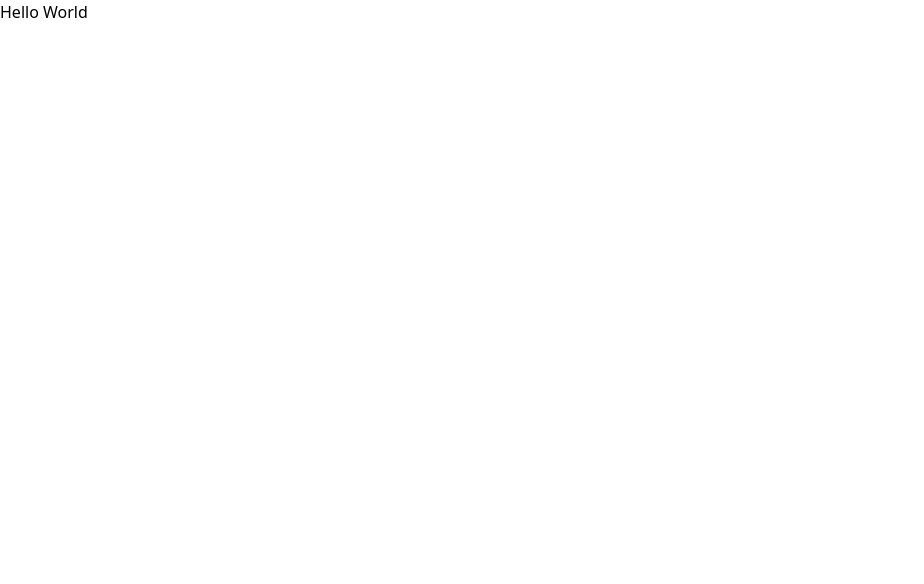
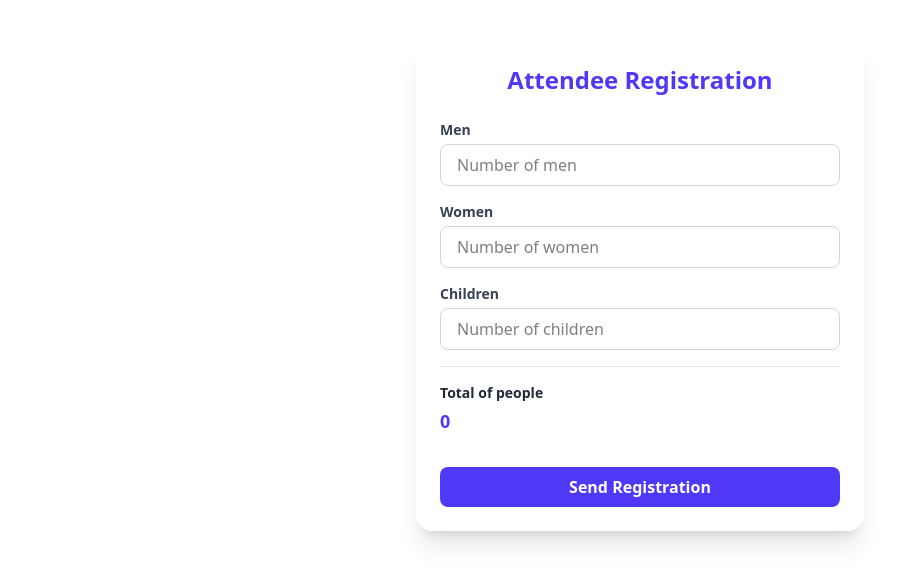
Before and after one commit to Lujan2408/party_metrics_eBFactory, a React (Vite) app: page / in a window 1280 px wide. Shown: the top 584 px of the page, without its empty margins (0-924 px from the left). Built offline with nearby package versions, Linux system fonts and the light colour scheme.

Commit message:
implement AssistanceForm component and update App to include it

```diff
--- a/src/App.tsx
+++ b/src/App.tsx
@@ -1,8 +1,10 @@
+import AssistanceForm from "./components/AssistanceForm"
+
 function App() {
 
   return (
     <>
-      <h1>Hello World</h1>
+      <AssistanceForm />
     </>
   )
 }
--- /dev/null
+++ b/src/components/AssistanceForm.tsx
@@ -0,0 +1,75 @@
+export default function AssistanceForm() {
+  return (
+    <div className="max-w-md mx-auto mt-10 p-6 bg-white rounded-2xl shadow-xl">
+      <h2 className="text-2xl font-bold text-center text-indigo-600 mb-6">
+        Attendee Registration
+      </h2>
+
+      <form className="space-y-4">
+        <div>
+          <label
+            htmlFor="men"
+            className="block text-sm font-bold text-gray-700 "
+          >
+            Men
+          </label>
+          <input
+            type="number"
+            name="men"
+            id="men"
+            className="mt-1 w-full px-4 py-2 border border-gray-300 rounded-lg focus:outline-none focus:ring-2 focus:ring-indigo-500"
+            placeholder="Number of men"
+          />
+        </div>
+
+        <div>
+          <label
+            htmlFor="women"
+            className="block text-sm font-bold text-gray-700"
+          >
+            Women
+          </label>
+          <input
+            type="number"
+            name="women"
+            id="women"
+            className="mt-1 w-full px-4 py-2 border border-gray-300 rounded-lg focus:outline-none focus:ring-2 focus:ring-indigo-500"
+            placeholder="Number of women"
+          />
+        </div>
+
+        <div>
+          <label
+            htmlFor="children"
+            className="block text-sm font-bold text-gray-700"
+          >
+            Children
+          </label>
+          <input
+            type="number"
+            name="children"
+            id="children"
+            className="mt-1 w-full px-4 py-2 border border-gray-300 rounded-lg focus:outline-none focus:ring-2 focus:ring-indigo-500"
+            placeholder="Number of children"
+          />
+        </div>
+
+        <div className="pt-4 border-t border-gray-200">
+          <label className="block text-sm font-bold text-gray-800 mb-1">
+            Total of people
+          </label>
+          <div className="text-lg font-bold text-indigo-600">
+           0
+          </div>
+        </div>
+
+        <button
+          type="submit"
+          className="w-full mt-4 bg-indigo-600 text-white py-2 rounded-lg hover:bg-indigo-700 transition duration-300 cursor-pointer font-bold"
+        >
+          Send Registration
+        </button>
+      </form>
+    </div>
+  );
+}
```
